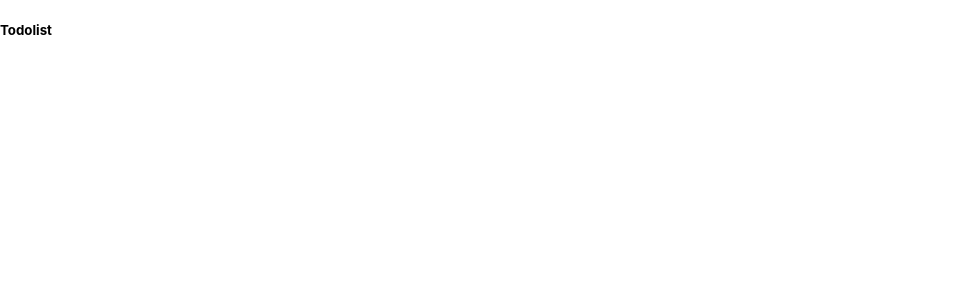
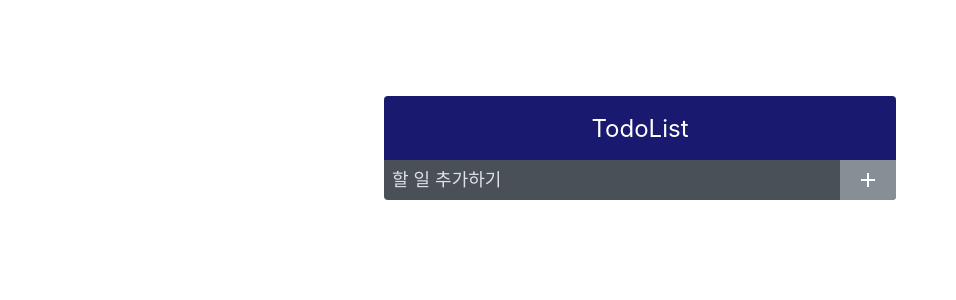
Before and after one commit to yeeun-b/React-Project, a React (Create React App) app: page /todolist in a window 1280 px wide. Shown: the top 300 px of the page, without its empty margins (0-956 px from the left). Built offline with nearby package versions, Linux system fonts and the light colour scheme.

Commit message:
0901 TodoInsert 페이지 생성

```diff
--- a/package.json
+++ b/package.json
@@ -9,6 +9,7 @@
     "antd": "^4.21.6",
     "react": "^18.2.0",
     "react-dom": "^18.2.0",
+    "react-icons": "^4.4.0",
     "react-router": "^6.3.0",
     "react-router-dom": "^6.3.0",
     "react-scripts": "5.0.1",
--- a/src/App.js
+++ b/src/App.js
@@ -1,6 +1,6 @@
 import './App.css';
 import Main from './Main';
-import Todolist from './Todolist';
+import TodoList from './TodoList';
 import Catdog from './Catdog';
 import { BrowserRouter, Route, Routes } from 'react-router-dom';
 
@@ -8,7 +8,7 @@
   return (
     <div>
       <Routes>
-        <Route path="/todolist" element={<Todolist />}/>
+        <Route path="/todolist" element={<TodoList />}/>
         <Route path="/catdog" element={<Catdog />}/>
         <Route path="/" element={<Main />}/>
       </Routes>
--- /dev/null
+++ b/src/TodoInsert.css
@@ -0,0 +1,33 @@
+.TodoInsert{
+    display:flex;
+    background: #495057;
+    flex: 1;
+}
+.TodoInsert input{
+    background : none;
+    outline: none;
+    border : none;
+    padding: 0.5rem;
+    font-size: 1.125rem;
+    line-height: 1.5rem;
+    color: white;
+    flex: 1;
+}
+.TodoInsert input::placeholder{
+    color: #dee2e6;
+}
+.TodoInsert button{
+    background: none;
+    outline: none;
+    border: none;
+    background: #868e96;
+    color: white;
+    padding-left: 1rem;
+    padding-right: 1rem;
+    font-size: 1.5rem;
+    display: flex;
+    align-items: center;
+}
+.TodoInsert button:hover{
+    background: #adb5bd;
+}
--- /dev/null
+++ b/src/TodoInsert.js
@@ -0,0 +1,15 @@
+import './TodoInsert.css';
+import {MdAdd} from 'react-icons/md'; // icon
+
+const TodoInsert =()=>{
+    return(
+        <form className='TodoInsert'>
+            <input placeholder='할 일 추가하기' />
+            <button type='submit' className='ButtonTodoInsert'>
+                <MdAdd />
+            </button>
+        </form>
+    );
+};
+
+export default TodoInsert;
--- /dev/null
+++ b/src/Todolist.css
@@ -0,0 +1,21 @@
+.TodoTemplate{
+    width: 512px;
+    margin-left: auto;
+    margin-right: auto;
+    margin-top: 6rem;
+    border-radius: 4px;
+    overflow: hidden;
+}
+
+.Todo-title{
+    background: midnightblue;
+    color: white;
+    height: 4rem;
+    font-size: 1.5rem;
+    display: flex;
+    align-items: center;
+    justify-content: center;
+}
+.content {
+    background: white;
+}
--- a/src/Todolist.js
+++ b/src/Todolist.js
@@ -1,9 +1,16 @@
 import React from "react";
+// import useState from "react";
+import './Todolist.css';
+import TodoInsert from './TodoInsert';
 
-function Todolist(){
-    return(
-        <h5>Todolist</h5>
+const TodoList = ({todos}) => {
+    return (
+        <div className="TodoTemplate">
+            <div className="Todo-title">TodoList</div>
+            <div className="content">{todos}</div>
+            <TodoInsert />
+        </div>
     );
-}
+};
 
-export default Todolist;
+export default TodoList;
```
Also changed, not shown: 1 other file (tests, documents, lock files or other folders).
